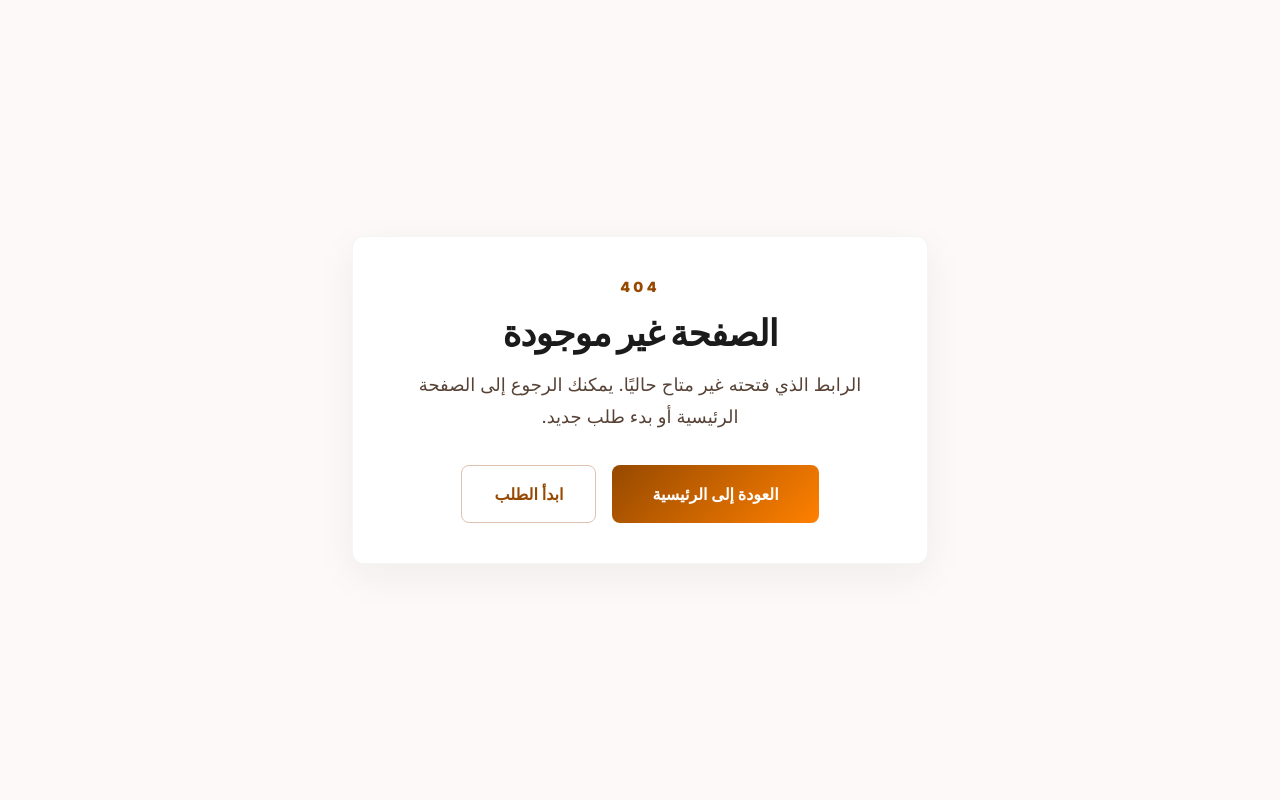
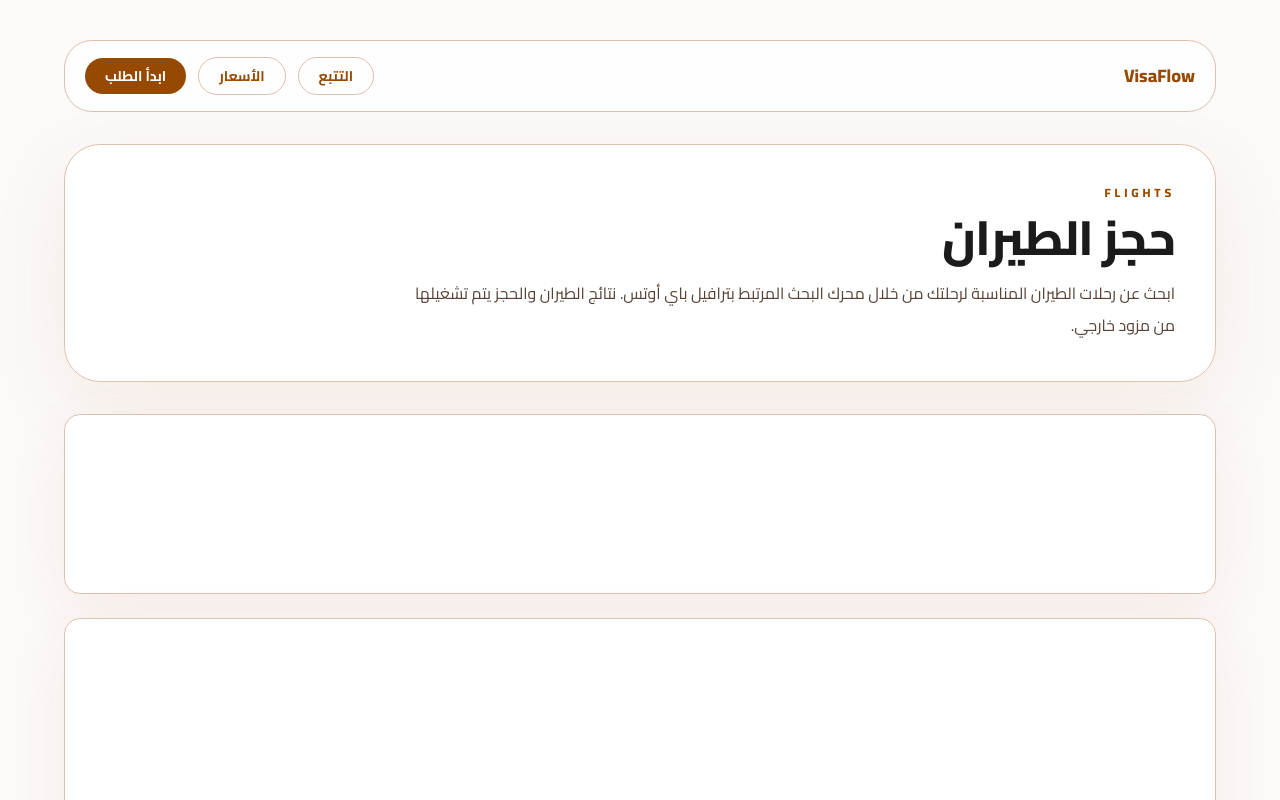
Before and after one commit to ahmedusama97/ososnewproj, a Next.js app in the folder apps/web/: page /flights in a window 1280 px wide. Before the commit this address had no page. Shown: the top 800 px of the page. Built offline with nearby package versions, Linux system fonts and the light colour scheme.

Commit message:
Add flights affiliate widget page

```diff
--- /dev/null
+++ b/apps/web/app/flights/page.tsx
@@ -0,0 +1,58 @@
+import type { Metadata } from "next";
+import Link from "next/link";
+import { TravelpayoutsWidget } from "./travelpayouts-widget";
+
+export const metadata: Metadata = {
+  title: "Flights",
+  description:
+    "Search flight options through the VisaFlow flight search partner widget.",
+};
+
+export default function FlightsPage() {
+  return (
+    <main className="min-h-screen bg-[#fcf9f8] px-5 py-10 text-[#1c1b1b]" dir="rtl">
+      <div className="mx-auto max-w-6xl">
+        <nav className="mb-8 flex flex-wrap items-center justify-between gap-4 rounded-[28px] border border-[#dfc1af] bg-white/90 px-5 py-4">
+          <Link href="/home" className="text-lg font-black text-[#964900]">
+            VisaFlow
+          </Link>
+          <div className="flex flex-wrap items-center gap-3">
+            <Link
+              href="/track"
+              className="rounded-full border border-[#dfc1af] px-5 py-2 text-sm font-bold text-[#964900]"
+            >
+              التتبع
+            </Link>
+            <Link
+              href="/pricing"
+              className="rounded-full border border-[#dfc1af] px-5 py-2 text-sm font-bold text-[#964900]"
+            >
+              الأسعار
+            </Link>
+            <Link
+              href="/apply"
+              className="rounded-full bg-[#964900] px-5 py-2 text-sm font-bold text-white"
+            >
+              ابدأ الطلب
+            </Link>
+          </div>
+        </nav>
+
+        <section className="mb-8 rounded-[36px] border border-[#dfc1af] bg-white p-6 shadow-[0_24px_80px_rgba(150,73,0,0.08)] md:p-10">
+          <p className="mb-3 text-xs font-black uppercase tracking-[0.32em] text-[#964900]">
+            Flights
+          </p>
+          <h1 className="mb-4 text-3xl font-black tracking-tight md:text-5xl">
+            حجز الطيران
+          </h1>
+          <p className="max-w-3xl leading-8 text-[#574235]">
+            ابحث عن رحلات الطيران المناسبة لرحلتك من خلال محرك البحث المرتبط
+            بترافيل باي أوتس. نتائج الطيران والحجز يتم تشغيلها من مزود خارجي.
+          </p>
+        </section>
+
+        <TravelpayoutsWidget />
+      </div>
+    </main>
+  );
+}
--- /dev/null
+++ b/apps/web/app/flights/travelpayouts-widget.tsx
@@ -0,0 +1,43 @@
+"use client";
+
+import { useEffect } from "react";
+
+const TRAVELPAYOUTS_SCRIPT_SRC =
+  "https://tpwdg.com/wl_web/main.js?wl_id=17419";
+
+export function TravelpayoutsWidget() {
+  useEffect(() => {
+    const existingScript = document.querySelector(
+      `script[src="${TRAVELPAYOUTS_SCRIPT_SRC}"]`,
+    );
+
+    if (existingScript) {
+      return;
+    }
+
+    const script = document.createElement("script");
+    script.async = true;
+    script.type = "module";
+    script.src = TRAVELPAYOUTS_SCRIPT_SRC;
+    script.setAttribute("nowprocket", "");
+    script.setAttribute("data-noptimize", "1");
+    script.setAttribute("data-cfasync", "false");
+    script.setAttribute("data-wpfc-render", "false");
+    script.setAttribute("seraph-accel-crit", "1");
+    script.setAttribute("data-no-defer", "1");
+    document.head.appendChild(script);
+  }, []);
+
+  return (
+    <div className="space-y-6">
+      <div
+        id="tpwl-search"
+        className="min-h-[180px] rounded-2xl border border-[#dfc1af] bg-white p-4 shadow-[0_18px_60px_rgba(150,73,0,0.07)]"
+      />
+      <div
+        id="tpwl-tickets"
+        className="min-h-[420px] rounded-2xl border border-[#dfc1af] bg-white p-4 shadow-[0_18px_60px_rgba(150,73,0,0.07)]"
+      />
+    </div>
+  );
+}
--- a/apps/web/app/sitemap.ts
+++ b/apps/web/app/sitemap.ts
@@ -9,6 +9,7 @@ export default function sitemap(): MetadataRoute.Sitemap {
     "/home",
     "/apply",
     "/track",
+    "/flights",
     "/pricing",
     "/privacy",
     "/terms",
--- a/apps/web/components/marketing/landing-page.tsx
+++ b/apps/web/components/marketing/landing-page.tsx
@@ -19,6 +19,7 @@ const content = {
       { label: "الامتثال", href: "/compliance" },
       { label: "التتبع", href: "/track" },
       { label: "الأسعار", href: "/pricing" },
+      { label: "طيران", href: "/flights" },
     ],
     loginLabel: "دخول المستخدم",
     registerLabel: "إنشاء حساب",
@@ -88,6 +89,7 @@ const content = {
       { label: "Compliance", href: "/compliance" },
       { label: "Track", href: "/track" },
       { label: "Pricing", href: "/pricing" },
+      { label: "Flights", href: "/flights" },
     ],
     loginLabel: "User Login",
     registerLabel: "Create Account",
```
